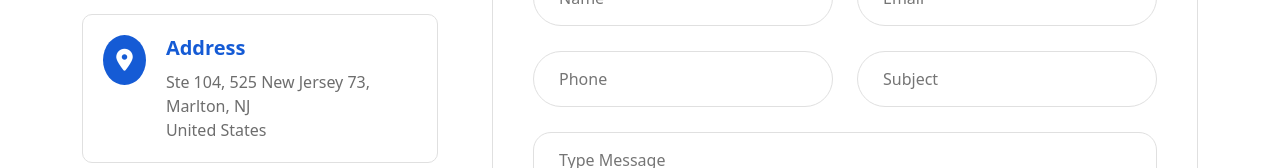
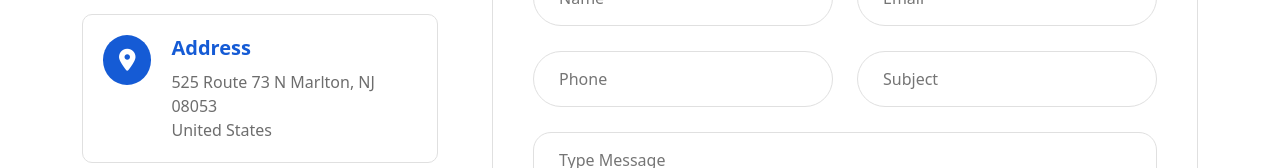
Before and after one commit to elsharkawy159/Top-Ridge-Roofing-LLC, a plain HTML site: page index.html in a window 1280 px wide. Shown: the part 5688-5856 px from the top of the page. Drawn offline with nearby package versions, Linux system fonts and the light colour scheme.

Commit message:
Update index.html

```diff
--- a/index.html
+++ b/index.html
@@ -1016,7 +1016,7 @@ preferred choice for homeowners like you.</p>
                   </div>
                   <div class="contact-content">
                     <h4>Address</h4>
-                    <p>Ste 104, 525 New Jersey 73, Marlton, NJ</p>
+                    <p>525 Route 73 N Marlton, NJ 08053</p>
                     <p>United States</p>
                   </div>
                 </div>
```
